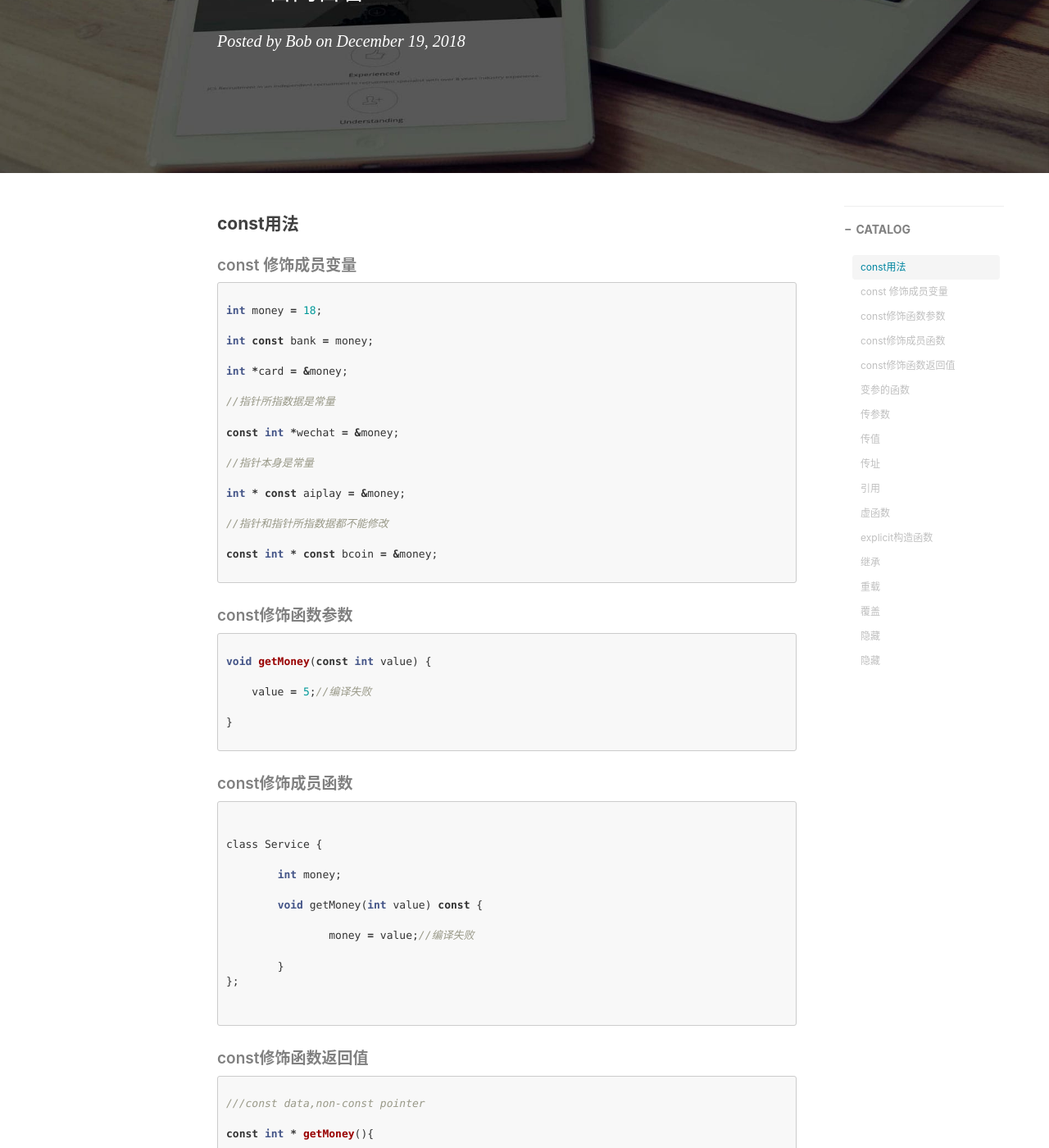
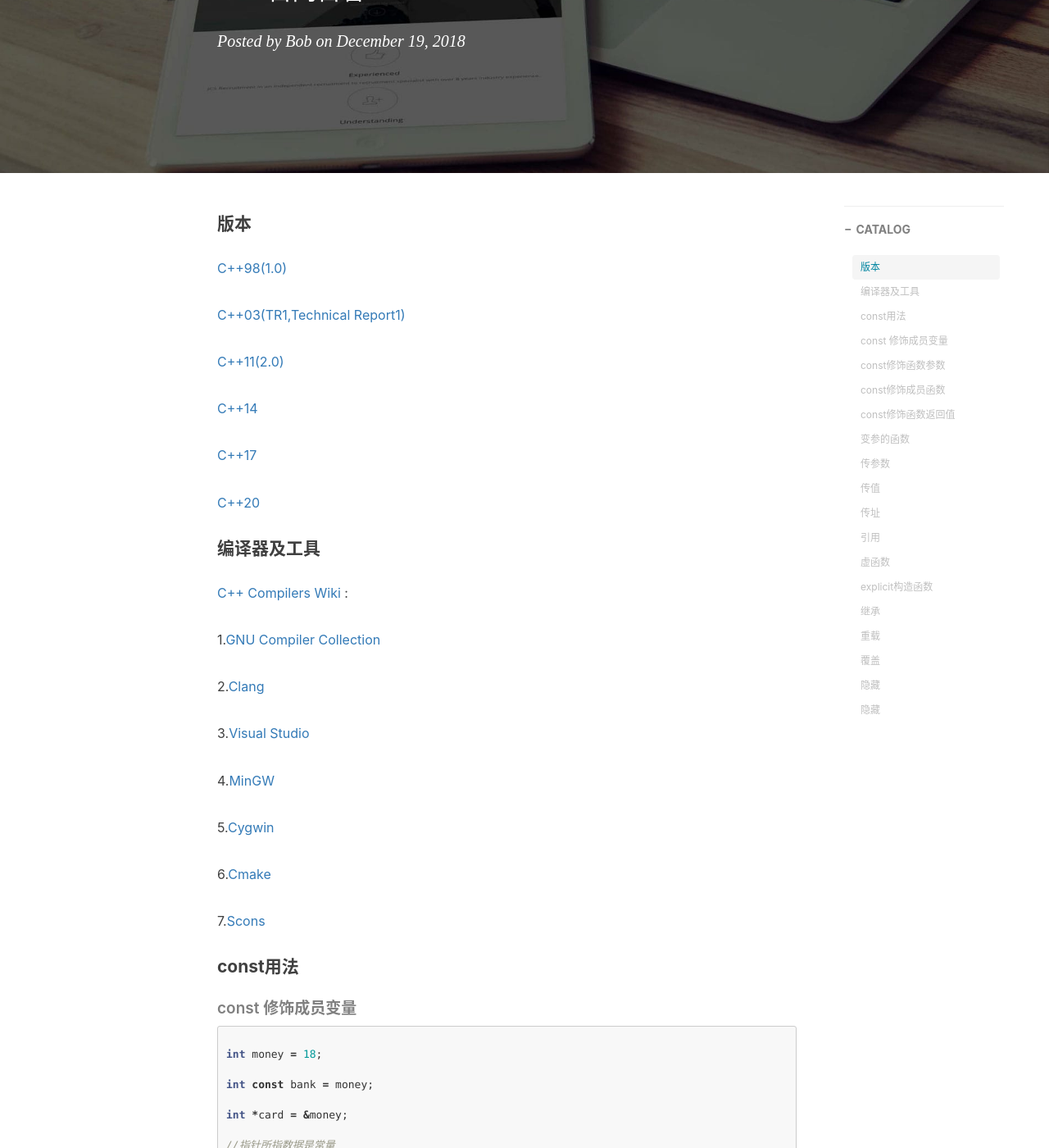
Before and after one commit to chenanbao/chenanbao.github.io, a Jekyll site: the page built from _posts/2018-12-19-C++集锦.md, in a window 1280 px wide and 1400 px high, scrolled down 312 px. Shown: the whole window at 82% size. Built offline with Jekyll 4.4.1, drawn with Linux system fonts in a browser that asks for light colours; nearby versions of some CDN libraries; comment, search, counter and statistics services are not loaded.

Commit message:
Update 2018-12-19-C++集锦.md

```diff
--- a/_posts/2018-12-19-C++集锦.md
+++ b/_posts/2018-12-19-C++集锦.md
@@ -9,6 +9,39 @@
  tags:
      - C++
 ---
+
+#### 版本
+
+[C++98(1.0)](https://en.wikipedia.org/wiki/C%2B%2B#Standardization)
+
+[C++03(TR1,Technical Report1)](https://en.wikipedia.org/wiki/C%2B%2B03)
+
+[C++11(2.0)](https://en.wikipedia.org/wiki/C%2B%2B11)
+
+[C++14](https://en.wikipedia.org/wiki/C%2B%2B14)
+
+[C++17](https://en.wikipedia.org/wiki/C%2B%2B17)
+
+[C++20](https://en.wikipedia.org/wiki/C%2B%2B20)
+
+#### 编译器及工具
+
+[C++ Compilers Wiki](https://en.wikipedia.org/wiki/List_of_compilers#C++_compilers) :
+
+1.[GNU Compiler Collection](http://gcc.gnu.org/)
+
+2.[Clang](http://clang.llvm.org/get_started.html)
+
+3.[Visual Studio](https://visualstudio.microsoft.com/zh-hans/vs/features/cplusplus/)
+
+4.[MinGW](http://www.mingw.org/)
+
+5.[Cygwin](http://www.cygwin.com/)
+
+6.[Cmake](https://cmake.org/)
+
+7.[Scons](https://www.scons.org/)
+
 
 #### const用法
 
```
